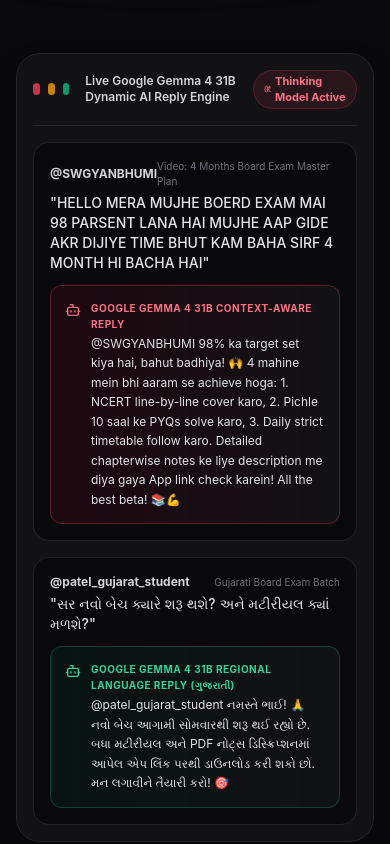
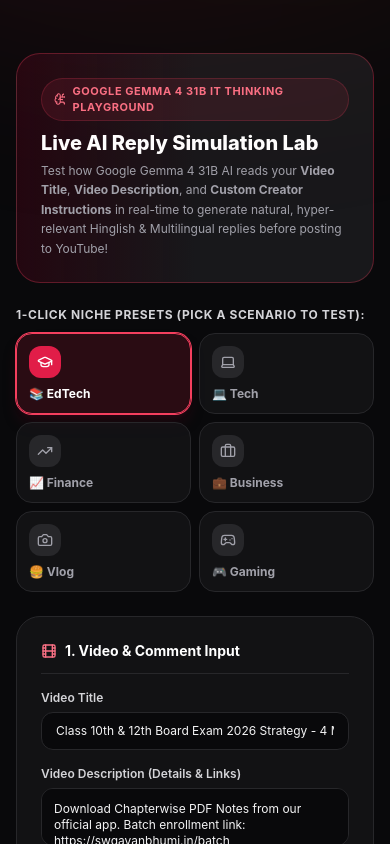
Before and after one commit to swgayanmitraai27-art/swtehyotube, a Next.js app: page / in a window 390 px wide. Shown: the part 960-1804 px from the top of the page. Built offline with nearby package versions, Linux system fonts and the light colour scheme; no server answers.

Commit message:
feat: make AI Playground public on homepage and at /playground for instant visitor testing without login

```diff
--- a/src/app/api/ai/generate-reply/route.ts
+++ b/src/app/api/ai/generate-reply/route.ts
@@ -10,13 +10,16 @@
 export async function POST(req: NextRequest) {
   try {
     const body = await req.json();
-    const { uid, commentText, authorName, videoTitle, videoDescription, customInstructions } = body;
+    const { uid, commentText, authorName, videoTitle, videoDescription, customInstructions, category } = body;
 
     if (!commentText || !authorName) {
       return NextResponse.json({ error: 'Missing commentText or authorName' }, { status: 400 });
     }
 
-    let persona: CreatorPersonaConfig = DEFAULT_CREATOR_PERSONA;
+    let persona: CreatorPersonaConfig = {
+      ...DEFAULT_CREATOR_PERSONA,
+      category: category || DEFAULT_CREATOR_PERSONA.category,
+    };
 
     if (uid) {
       const userDoc = await adminDb.collection('users').doc(uid).get();
--- a/src/app/page.tsx
+++ b/src/app/page.tsx
@@ -5,6 +5,7 @@
 import Navbar from '@/components/Navbar';
 import { useAuth } from '@/context/AuthContext';
 import RazorpayModal from '@/components/dashboard/RazorpayModal';
+import AIPlayground from '@/components/dashboard/AIPlayground';
 import {
   Youtube,
   Sparkles,
@@ -112,72 +113,9 @@
           </span>
         </div>
 
-        {/* Interactive Visual Preview */}
-        <div className="mt-14 max-w-4xl mx-auto rounded-3xl border border-zinc-800 bg-zinc-900/70 p-4 sm:p-6 shadow-2xl backdrop-blur-xl text-left">
-          <div className="flex items-center justify-between border-b border-zinc-800 pb-4 mb-4">
-            <div className="flex items-center gap-2">
-              <div className="w-3 h-3 rounded-full bg-rose-500/80" />
-              <div className="w-3 h-3 rounded-full bg-amber-500/80" />
-              <div className="w-3 h-3 rounded-full bg-emerald-500/80" />
-              <span className="text-xs font-semibold text-zinc-300 ml-2">
-                Live Google Gemma 4 31B Dynamic AI Reply Engine
-              </span>
-            </div>
-            <span className="text-[11px] px-2.5 py-0.5 rounded-full bg-rose-500/10 text-rose-400 border border-rose-500/20 font-bold flex items-center gap-1">
-              <BrainCircuit className="w-3 h-3" /> Thinking Model Active
-            </span>
-          </div>
-
-          <div className="space-y-4">
-            {/* Sample 1: Board Exam / EdTech */}
-            <div className="p-4 rounded-2xl bg-zinc-950 border border-zinc-800/80">
-              <div className="flex items-center justify-between mb-1">
-                <span className="text-xs font-bold text-zinc-300">@SWGYANBHUMI</span>
-                <span className="text-[10px] text-zinc-500">Video: 4 Months Board Exam Master Plan</span>
-              </div>
-              <p className="text-sm text-zinc-200 mb-3 font-medium">
-                "HELLO MERA MUJHE BOERD EXAM MAI 98 PARSENT LANA HAI MUJHE AAP GIDE AKR DIJIYE TIME BHUT KAM BAHA SIRF 4 MONTH HI BACHA HAI"
-              </p>
-
-              <div className="p-3.5 rounded-xl bg-gradient-to-r from-rose-950/30 to-zinc-900/60 border border-rose-500/30 text-xs text-rose-200 flex items-start gap-2.5">
-                <Bot className="w-4 h-4 text-rose-400 shrink-0 mt-0.5" />
-                <div>
-                  <span className="font-bold text-[10px] text-rose-400 block uppercase tracking-wider mb-0.5">
-                    Google Gemma 4 31B Context-Aware Reply
-                  </span>
-                  <p className="text-zinc-200 leading-relaxed">
-                    @SWGYANBHUMI 98% ka target set kiya hai, bahut badhiya! 🙌 4 mahine mein bhi aaram se achieve hoga:
-                    1. NCERT line-by-line cover karo, 2. Pichle 10 saal ke PYQs solve karo, 3. Daily strict timetable follow karo.
-                    Detailed chapterwise notes ke liye description me diya gaya App link check karein! All the best beta! 📚💪
-                  </p>
-                </div>
-              </div>
-            </div>
-
-            {/* Sample 2: Regional Gujarati / Hindi */}
-            <div className="p-4 rounded-2xl bg-zinc-950 border border-zinc-800/80">
-              <div className="flex items-center justify-between mb-1">
-                <span className="text-xs font-bold text-zinc-300">@patel_gujarat_student</span>
-                <span className="text-[10px] text-zinc-500">Gujarati Board Exam Batch</span>
-              </div>
-              <p className="text-sm text-zinc-200 mb-3 font-medium">
-                "સર નવો બેચ ક્યારે શરૂ થશે? અને મટીરીયલ ક્યાં મળશે?"
-              </p>
-
-              <div className="p-3.5 rounded-xl bg-gradient-to-r from-emerald-950/30 to-zinc-900/60 border border-emerald-500/30 text-xs text-emerald-200 flex items-start gap-2.5">
-                <Bot className="w-4 h-4 text-emerald-400 shrink-0 mt-0.5" />
-                <div>
-                  <span className="font-bold text-[10px] text-emerald-400 block uppercase tracking-wider mb-0.5">
-                    Google Gemma 4 31B Regional Language Reply (ગુજરાતી)
-                  </span>
-                  <p className="text-zinc-200 leading-relaxed">
-                    @patel_gujarat_student નમસ્તે ભાઈ! 🙏 નવો બેચ આગામી સોમવારથી શરૂ થઈ રહ્યો છે. બધા મટીરીયલ અને PDF નોટ્સ
-                    ડિસ્ક્રિપ્શનમાં આપેલ એપ લિંક પરથી ડાઉનલોડ કરી શકો છો. મન લગાવીને તૈયારી કરો! 🎯
-                  </p>
-                </div>
-              </div>
-            </div>
-          </div>
+        {/* Interactive Live AI Playground on Homepage */}
+        <div id="playground" className="mt-14 text-left">
+          <AIPlayground />
         </div>
       </section>
 
--- /dev/null
+++ b/src/app/playground/page.tsx
@@ -0,0 +1,77 @@
+'use client';
+
+import React from 'react';
+import Navbar from '@/components/Navbar';
+import AIPlayground from '@/components/dashboard/AIPlayground';
+import Link from 'next/link';
+import { Youtube, Sparkles, ArrowRight, ShieldCheck } from 'lucide-react';
+import { useAuth } from '@/context/AuthContext';
+
+export default function PublicPlaygroundPage() {
+  const { user, signInWithGoogle } = useAuth();
+
+  return (
+    <div className="min-h-screen bg-zinc-950 text-zinc-100 flex flex-col selection:bg-rose-500 selection:text-white">
+      <Navbar />
+
+      <main className="flex-1 max-w-7xl mx-auto w-full px-4 sm:px-6 lg:px-8 py-10">
+        <AIPlayground />
+
+        {/* Bottom CTA to Connect YouTube */}
+        <div className="mt-12 p-8 rounded-3xl bg-gradient-to-r from-rose-950/40 via-zinc-900 to-zinc-900 border border-rose-500/30 text-center relative overflow-hidden shadow-2xl">
+          <div className="max-w-2xl mx-auto space-y-4">
+            <div className="w-12 h-12 rounded-2xl bg-rose-600 flex items-center justify-center mx-auto shadow-lg shadow-rose-600/30">
+              <Youtube className="w-6 h-6 text-white fill-white" />
+            </div>
+            <h3 className="text-2xl font-black text-white">
+              Ready to Automate Your Real YouTube Channel?
+            </h3>
+            <p className="text-xs text-zinc-400 leading-relaxed">
+              Connect your YouTube channel in 1 click to get <strong>50 Free Trial Credits</strong>, automatic background sync, and smart quota protection!
+            </p>
+            <div className="pt-2 flex flex-col sm:flex-row items-center justify-center gap-3">
+              {user ? (
+                <Link
+                  href="/dashboard"
+                  className="px-8 py-3.5 rounded-2xl bg-rose-600 hover:bg-rose-500 text-white text-xs font-bold shadow-lg shadow-rose-600/25 flex items-center gap-2 transition-all hover:scale-105"
+                >
+                  Open Creator Studio Dashboard
+                  <ArrowRight className="w-4 h-4" />
+                </Link>
+              ) : (
+                <button
+                  onClick={signInWithGoogle}
+                  className="px-8 py-3.5 rounded-2xl bg-gradient-to-r from-rose-600 to-red-500 hover:from-rose-500 hover:to-red-400 text-white text-xs font-bold shadow-lg shadow-rose-600/25 flex items-center gap-2 transition-all hover:scale-105"
+                >
+                  <Youtube className="w-4 h-4 fill-white" />
+                  1-Click Connect YouTube Channel (Free Trial)
+                </button>
+              )}
+            </div>
+            <div className="flex items-center justify-center gap-2 text-[11px] text-zinc-500 pt-2">
+              <ShieldCheck className="w-3.5 h-3.5 text-emerald-400" />
+              100% Safe OAuth 2.0 • No Credit Card Required
+            </div>
+          </div>
+        </div>
+      </main>
+
+      {/* Footer */}
+      <footer className="border-t border-zinc-900 bg-zinc-950 py-8 px-4 text-xs text-zinc-400 mt-auto text-center">
+        <div className="max-w-7xl mx-auto flex flex-col sm:flex-row items-center justify-between gap-4">
+          <div className="flex items-center gap-2 justify-center">
+            <div className="w-6 h-6 rounded-md bg-rose-600 flex items-center justify-center">
+              <Youtube className="w-3.5 h-3.5 text-white fill-white" />
+            </div>
+            <span className="font-bold text-white">SW Tech Solution</span>
+          </div>
+          <div className="flex items-center gap-6 justify-center">
+            <Link href="/privacy" className="hover:text-rose-400 transition-colors">Privacy Policy</Link>
+            <Link href="/terms" className="hover:text-rose-400 transition-colors">Terms of Service</Link>
+          </div>
+          <p>© {new Date().getFullYear()} SW Tech Solution • Powered by Google Gemma 4 31B AI</p>
+        </div>
+      </footer>
+    </div>
+  );
+}
--- a/src/components/Navbar.tsx
+++ b/src/components/Navbar.tsx
@@ -26,8 +26,10 @@
 
         {/* Center Links */}
         <div className="hidden md:flex items-center gap-6 text-sm text-zinc-400">
-          <Link href="/#features" className="hover:text-white transition-colors">Features</Link>
-          <Link href="/#how-it-works" className="hover:text-white transition-colors">How It Works</Link>
+          <Link href="/playground" className="text-rose-400 hover:text-rose-300 font-semibold flex items-center gap-1 transition-colors">
+            <Sparkles className="w-3.5 h-3.5" />
+            AI Playground (Live Demo)
+          </Link>
           <Link href="/#pricing" className="hover:text-white transition-colors">Pricing (₹499/mo)</Link>
         </div>
 
--- a/src/components/dashboard/AIPlayground.tsx
+++ b/src/components/dashboard/AIPlayground.tsx
@@ -129,6 +129,7 @@
           videoTitle,
           videoDescription,
           customInstructions: customInstructions.trim() || undefined,
+          category: SAMPLE_PRESETS[selectedPreset]?.category || 'edtech',
         }),
       });
 
```
